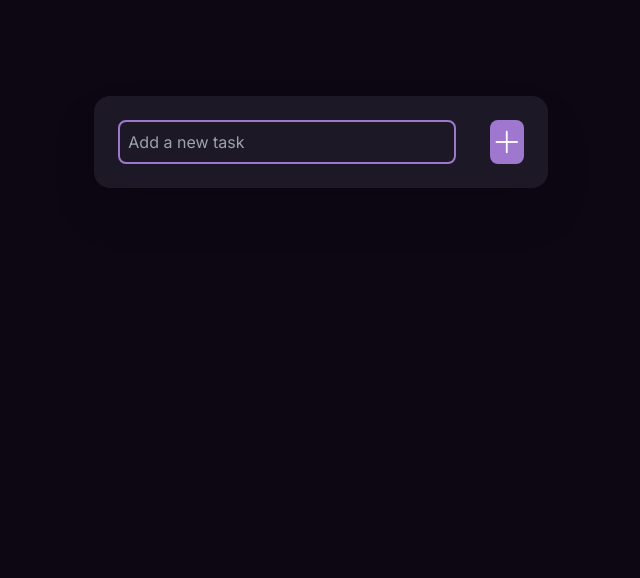
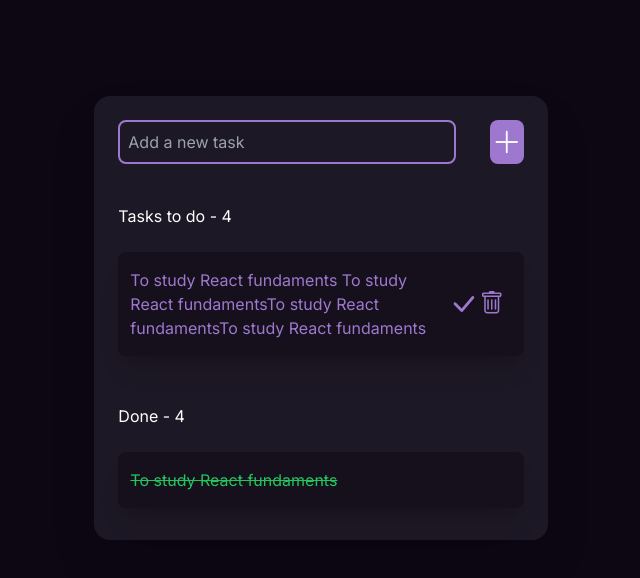
Before and after one commit to Hibbanur-Rahman/to-do-next, a Next.js app: page /to-do-next/ in a window 1280 px wide. Shown: the top 578 px of the page, without its empty margins (319-959 px from the left). Built offline with nearby package versions, Linux system fonts and the light colour scheme; sample sign-in values are in the browser's storage.

Commit message:
adding the to-do-list ui

```diff
--- a/environmentsVariables.js
+++ b/environmentsVariables.js
@@ -1,2 +1,3 @@
 const DOMAIN='http://localhost:3000/to-do-next/api'
+
 export default DOMAIN;
--- a/src/app/login/page.tsx
+++ b/src/app/login/page.tsx
@@ -7,11 +7,11 @@ import { toast } from "react-toastify";
 import { useState } from "react";
 import axios from "axios";
 import DOMAIN from '../../../environmentsVariables';
-
+import { useRouter } from "next/navigation";
 const Login = () => {
     const [email, setEmail] = useState("");
     const [password, setPassword] = useState("");
-
+    const router=useRouter();
     const handleSubmit = async (e: React.FormEvent) => {
         e.preventDefault();
         if (!email || !password) {
@@ -22,9 +22,11 @@ const Login = () => {
             const response=await axios.post(`${DOMAIN}/users/login`,{email,password});
             if(response.status===200){
                 toast.success("Login successfull!!");
-                localStorage.setItem('to-do-token',response.data.token);
+                const token=response.data.data.token;
+                localStorage.setItem('to-do-token',token);
                 setEmail('');
                 setPassword('');
+                router.push('/');
             }
         } catch (error) {
             toast.error("Failed to login");
--- a/src/app/page.tsx
+++ b/src/app/page.tsx
@@ -1,6 +1,22 @@
+"use client"
+
 import Image from "next/image";
+import { useEffect } from "react";
+import { useRouter } from "next/navigation";
+import { toast } from "react-toastify";
+export default function Home() {
+  const router=useRouter();
 
-export default function Home() {
+
+
+  useEffect(()=>{
+      const token=localStorage.getItem('to-do-token');
+      if(!token){
+        toast.error("login first");
+        router.push('/login');
+      }
+  },[])
+
   return (
     <main className="flex min-h-screen flex-col items-center justify-between md:p-24 lg:p-24 p-5">
       <div className="container md:w-5/12 lg:w-5/12 w-full rounded-2xl p-6 shadow-2xl">
@@ -15,6 +31,30 @@ export default function Home() {
             <i className="bi bi-plus-lg text-white text-3xl"></i>
           </button>
         </div>
+
+        {/** to-do-task section */}
+        <div className="flex flex-wrap w-full mt-6">
+          <p className="text-white mb-4 mt-4">Tasks to do - 4</p>
+          <div className="flex flex-wrap w-full">
+            <div className="item-to-do flex flex-wrap items-center rounded-lg py-4 px-3 w-full shadow-xl mt-2 mb-2">
+              <p className="w-10/12">To study React fundaments To study React fundamentsTo study React fundamentsTo study React fundaments</p>
+              <i className="m-0 p-0 bi bi-check-lg w-1/12 text-3xl cursor-pointer hover:text-green-600"></i>
+              <i className="m-0 p-0 bi bi-trash w-1/12 text-2xl cursor-pointer hover:text-red-700"></i>
+            </div>
+
+          </div>
+        </div>
+
+        {/**done-task section */}
+        <div className="flex flex-wrap w-full mt-6">
+          <p className="text-white mb-4 mt-4">Done - 4</p>
+          <div className="flex flex-wrap w-full">
+            <div className="item-to-do flex flex-wrap items-center rounded-lg py-4 px-3 w-full shadow-xl mt-2 mb-2">
+              <p className="w-10/12 text-green-500 line-through">To study React fundaments</p>
+            </div>
+
+          </div>
+        </div>
       </div>
     </main>
   );
--- a/src/assets/styles/main.scss
+++ b/src/assets/styles/main.scss
@@ -22,3 +22,7 @@ input{
         }
     }
 }
+.item-to-do{
+    background-color: rgba(21,16,28,255) !important;
+    color: #9e78cf !important;
+}
```
Also changed, not shown: 1 other file (tests, documents, lock files or other folders).
